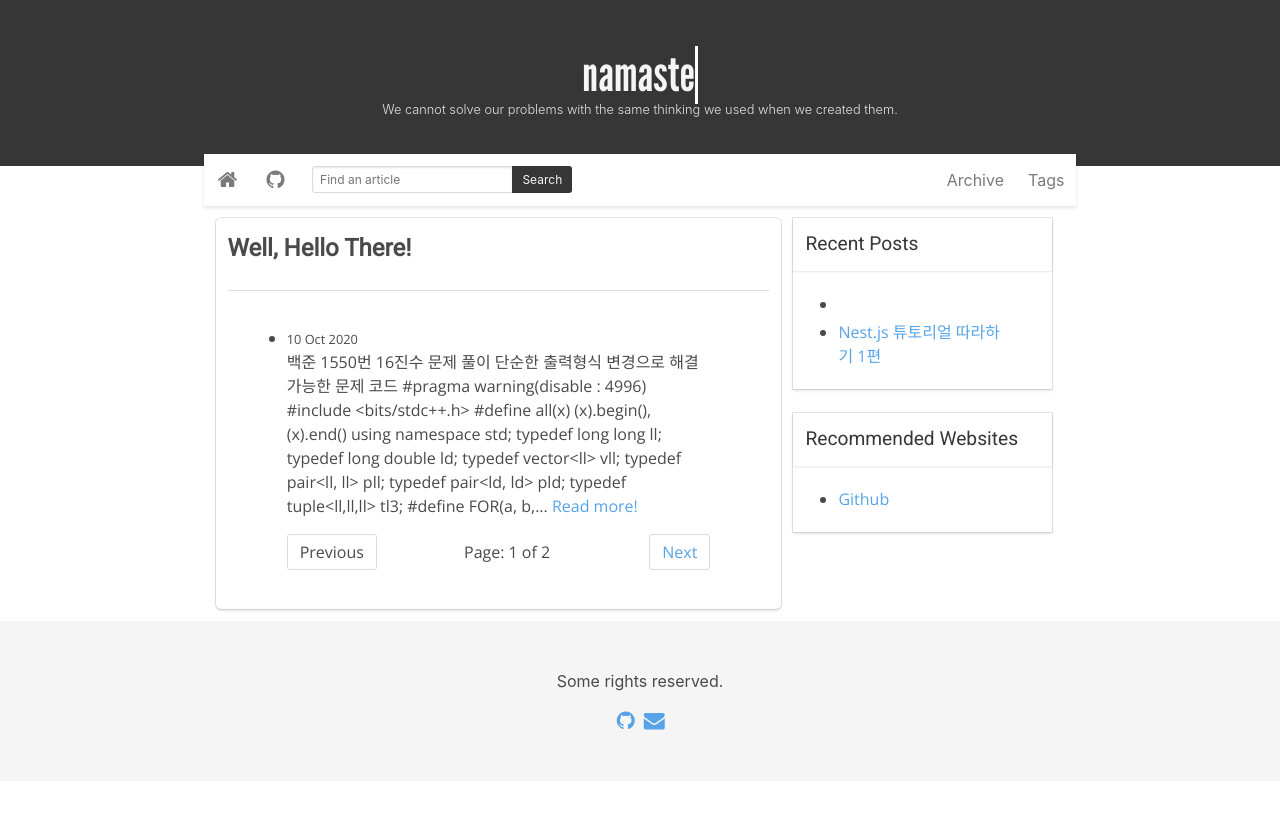
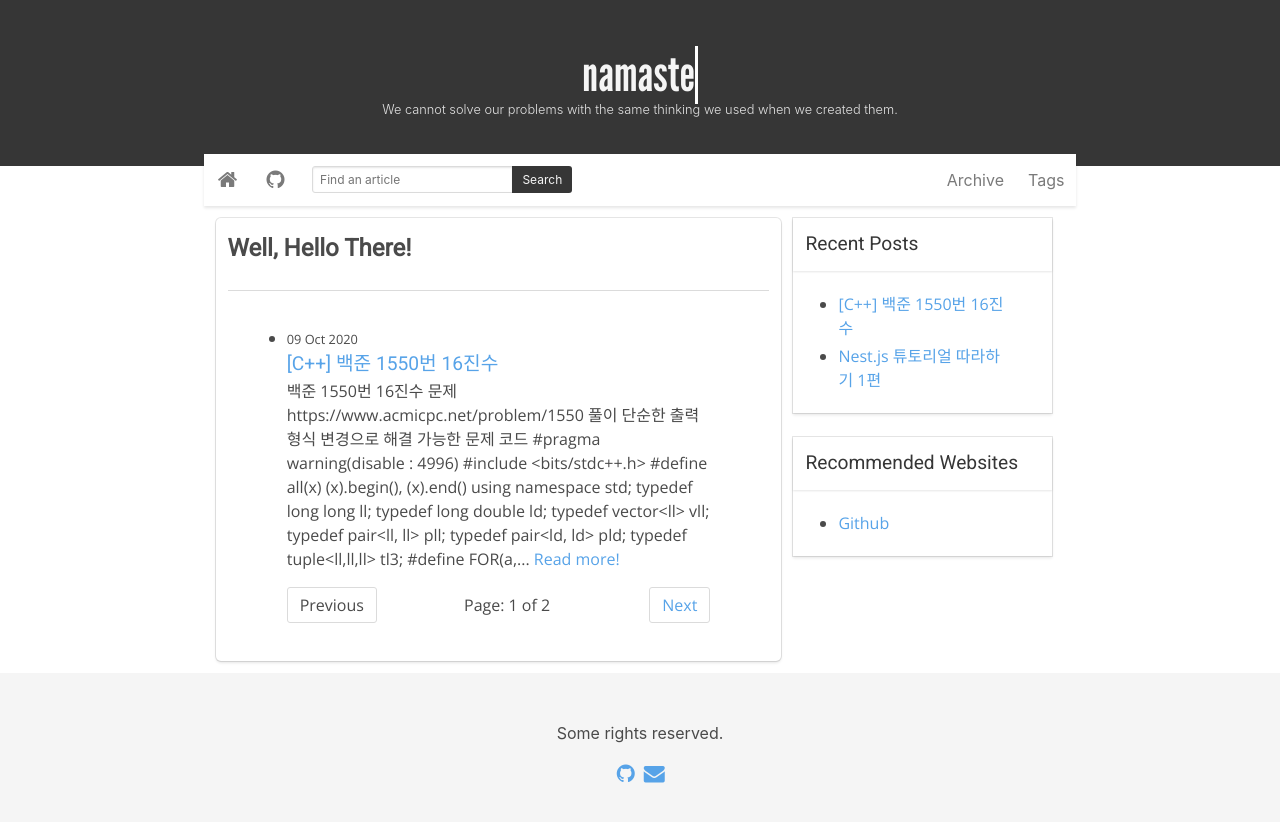
Before and after one commit to sweatpotato13/sweatpotato13.github.io, a Jekyll site: the page built from index.html, in a window 1280 px wide. Shown: the top 822 px of the page. Built offline with Jekyll 4.4.1, drawn with Linux system fonts in a browser that asks for light colours; the list of posts is cut into pages by our own code; comment, search, counter and statistics services are not loaded; some of the changed lines change nothing that is shown.

Commit message:
Fix some error and config

```diff
--- a/_config.yml
+++ b/_config.yml
@@ -10,14 +10,14 @@
 # Themes are encouraged to use these universal variables
 # so be sure to set them if your theme uses them.
 #
-title : Soot Spirits
-tagline: Code, Science, Philosophy, Humor
+title : "[Cute_Wisp]"
+tagline: Code, algorithm
 author :
-  name : Abhishek Nagekar
-  email : abhishek@nagekar.com
-  github : abhn
-  twitter : abhisheknagekar
-  feedburner : AbhishekN
+  name : Cute_Wisp Playground
+  email : sweatpotato13@gmail.com
+  github : https://github.com/sweatpotato13
+  twitter : none
+  feedburner : none
 
 # The production_url is only used when full-domain names are needed
 # such as sitemap.txt
@@ -27,7 +27,7 @@
 # Else if you are pushing to username.github.io, replace with your username.
 # Finally if you are pushing to a GitHub project page, include the project name at the end.
 #
-production_url : https://www.nagekar.com
+production_url : "https://sweatpotato13.github.io/"
 
 # All Jekyll-Bootstrap specific configurations are namespaced into this hash
 #
--- a/_posts/2020-10-09-BOJ_1550.markdown
+++ b/_posts/2020-10-09-BOJ_1550.markdown
@@ -1,6 +1,6 @@
 ---
 layout: post
-title: [C++] 백준 1550번 16진수
+title: "[C++] 백준 1550번 16진수"
 date: "2020-10-09 23:03:44 +0900"
 tags: [boj, algorithm]
 ---
@@ -8,6 +8,7 @@
 # 백준 1550번 16진수
 ### 문제
 
+https://www.acmicpc.net/problem/1550
 ![BOJ1550](https://i.imgur.com/YH0eyQm.png)
 
 
```
Also changed, not shown: _posts/2020-10-08-Nestjs_Tutorial_01.markdown (renamed from _posts/2020-10-08-Nestjs_Tutorial_01 copy.markdown).
